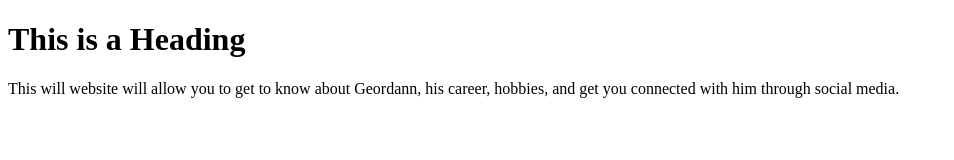
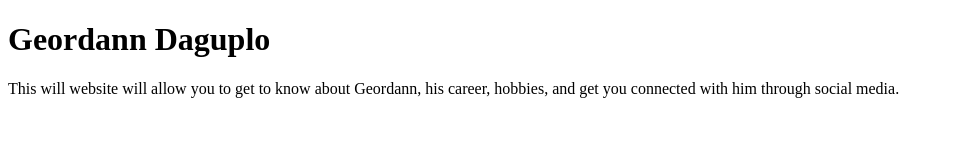
Before and after one commit to gdagu1/mediafinal, a plain HTML site: page index.html in a window 1280 px wide. Shown: the whole page, without its empty margins (0-954 px from the left). Drawn offline with Linux system fonts and the light colour scheme.

Commit message:
Update index.html

```diff
--- a/index.html
+++ b/index.html
@@ -5,7 +5,7 @@
 </head>
 <body>
 
-<h1>This is a Heading</h1>
+<h1>Geordann Daguplo</h1>
 <p>This will website will allow you to get to know about Geordann, his career, hobbies, and get you connected with him through social media.</p>
 
 </body>
```
